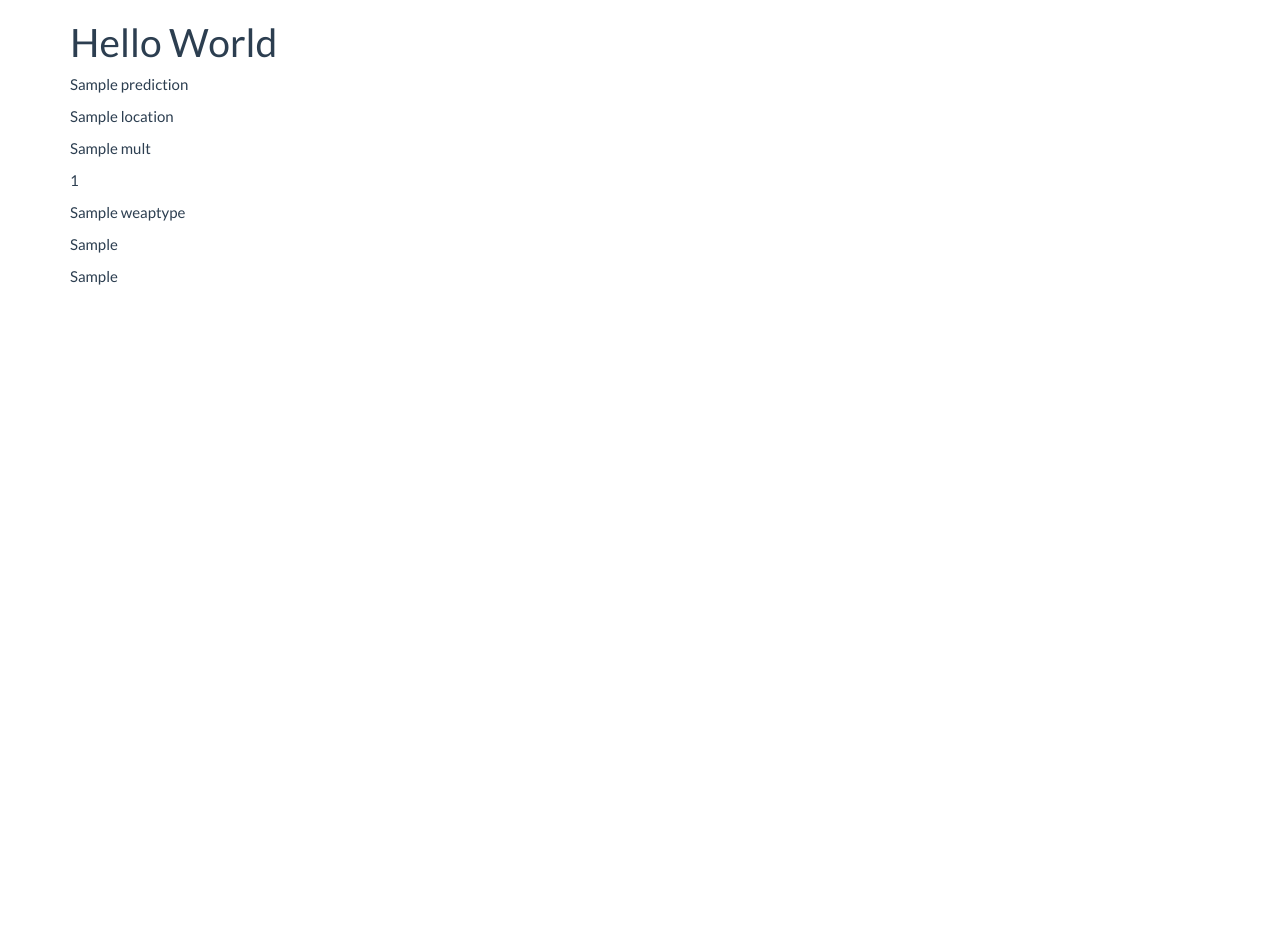
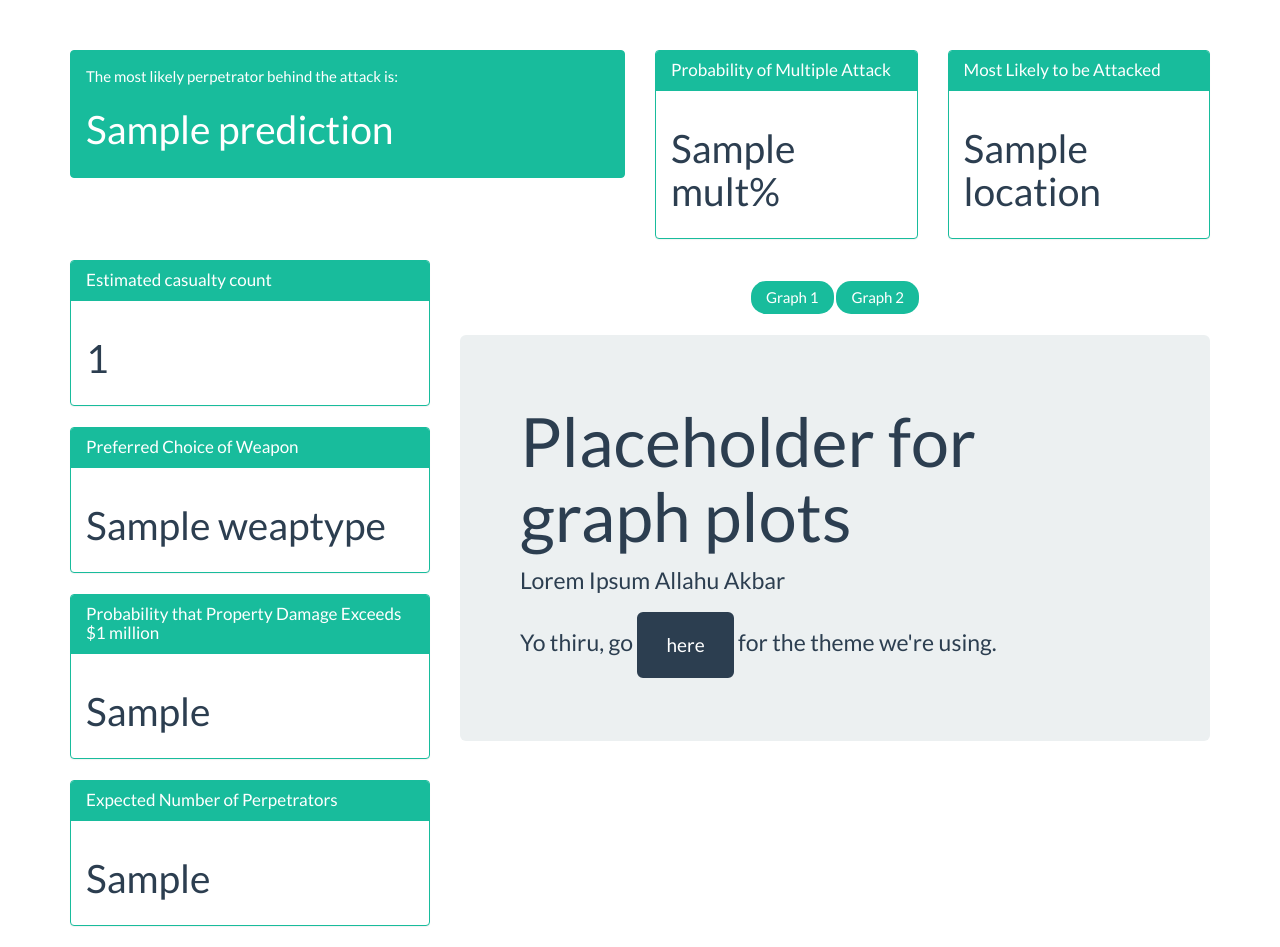
Before and after one commit to thisisandreeeee/Terror-Eyes-Dashboard, a Flask app: template templates/dashboard.html in a window 1280 px wide. Before the commit the page ends 285 px from the top, so only its background shows below. Run offline with Flask 2, Linux system fonts and the light colour scheme; the template is opened without the code that fills it: most values are stand-ins (such as "Sample title", 1, 10 or a date in 2020); parts of the project's set-up code (start-up, migrations or seed data) failed here and were passed over; some libraries are stand-ins or nearby versions.

Commit message:
Rough wireframe and position update

```diff
--- a/app.py
+++ b/app.py
@@ -14,13 +14,15 @@ app = Flask(__name__)
 
 @app.route("/")
 def main():
+
 	pred = cp.predictTerroristGroup()
-	mult = cp.multipleAttacks(pred)
+	mult = float(cp.multipleAttacks(pred))*100
 	location = cp.typeFreqPlaceAttacked(pred)
 	casualties = cp.numOfCasualties(pred)
 	weaptype = cp.findTypeOfWeapon(pred)
-	propdmg = cp.findPropertyDamage(pred)
+	propdmg = float(cp.findPropertyDamage(pred))*100
 	nperps = cp.numPerps(pred)
+
 	return render_template('dashboard.html',
     	prediction=pred,
     	location=location,
--- a/templates/dashboard.html
+++ b/templates/dashboard.html
@@ -1,11 +1,84 @@
 {% extends "layout.html" %}
 {% block body %}
-<h1>Hello World</h1>
-<p>{{ prediction }}</p>
-<p>{{ location }}</p>
-<p>{{ mult }}</p>
-<p>{{ casualties_num }}</p>
-<p>{{ weaptype }}</p>
-<p>{{ propdmg_prob }}</p>
-<p>{{ numperps_arr }}</p>
+<div class="row" style="margin-top:50px;">
+	<div class="col-md-6">
+		<div class="bs-component">
+			<div class="alert alert-success">
+				<p>The most likely perpetrator behind the attack is:</p>
+				<h1>{{ prediction }}</h1>
+			</div>
+		</div>
+	</div>
+	<div class="col-md-3">
+		<div class="panel panel-success">
+			<div class="panel-heading">
+				<h3 class="panel-title">Probability of Multiple Attack</h3>
+			</div>
+			<div class="panel-body">
+				<h1>{{ mult }}%</h1>
+			</div>
+		</div>
+	</div>
+	<div class="col-md-3">
+		<div class="panel panel-success">
+			<div class="panel-heading">
+				<h3 class="panel-title">Most Likely to be Attacked</h3>
+			</div>
+			<div class="panel-body">
+				<h1>{{ location }}</h1>
+			</div>
+		</div>
+	</div>
+</div>
+<div class="row">
+	<div class="col-md-4">
+		<div class="panel panel-success">
+			<div class="panel-heading">
+				<h3 class="panel-title">Estimated casualty count</h3>
+			</div>
+			<div class="panel-body">
+				<h1>{{ casualties_num }}</h1>
+			</div>
+		</div>
+		<div class="panel panel-success">
+			<div class="panel-heading">
+				<h3 class="panel-title">Preferred Choice of Weapon</h3>
+			</div>
+			<div class="panel-body">
+				<h1>{{ weaptype }}</h1>
+			</div>
+		</div>
+		<div class="panel panel-success">
+			<div class="panel-heading">
+				<h3 class="panel-title">Probability that Property Damage Exceeds $1 million</h3>
+			</div>
+			<div class="panel-body">
+				<h1>{{ propdmg_prob }}</h1>
+			</div>
+		</div>
+		<div class="panel panel-success">
+			<div class="panel-heading">
+				<h3 class="panel-title">Expected Number of Perpetrators</h3>
+			</div>
+			<div class="panel-body">
+				<h1>{{ numperps_arr }}</h1>
+			</div>
+		</div>
+	</div>
+	<div class="col-md-8">
+		<div class="bs-component">
+			<ul class="pager">
+				<li><a href="#">Graph 1</a></li>
+				<li><a href="#">Graph 2</a></li>
+			</ul>
+		</div>
+		<div class="bs-component">
+			<div class="jumbotron">
+				<h1>Placeholder for graph plots</h1>
+				<p>Lorem Ipsum Allahu Akbar</p>
+				<p>Yo thiru, go <a class="btn btn-primary btn-lg" href="https://bootswatch.com/flatly/">here</a> for the theme we're using.</p>
+			</div>
+		</div>
+	</div>
+</div>
 {% endblock %}
--- /dev/null
+++ b/templates/index.html
@@ -0,0 +1,4 @@
+{% extends "layout.html" %}
+{% block body %}
+<h1>Home page</h1>
+{% endblock %}
```
